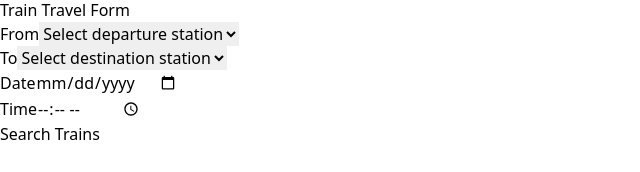
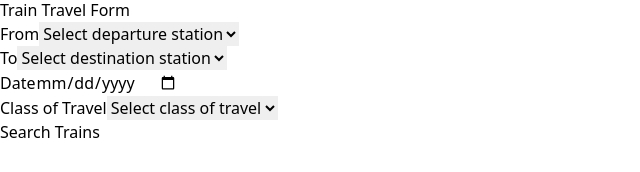
Before and after one commit to suraj-83/TGES, a React (Vite) app: page /travel/train in a window 1280 px wide. Shown: the part 326-498 px from the top of the page, without its empty margins (0-640 px from the left). Built offline with nearby package versions, Linux system fonts and the light colour scheme.

Commit message:
add class of travel

```diff
--- a/src/components/Travel/AirTravel.jsx
+++ b/src/components/Travel/AirTravel.jsx
@@ -1,37 +1,30 @@
 import React, { useState } from 'react'
 
 const AirTravel = () => {
-  // Define state variables for departure and destination airports
-  const [departureAirport, setDepartureAirport] = useState('');
-  const [destinationAirport, setDestinationAirport] = useState('');
-  const [flightDate, setFlightDate] = useState('');
-  const [flightTime, setFlightTime] = useState('');
+  const [departureAirport, setDepartureAirport] = useState('')
+  const [destinationAirport, setDestinationAirport] = useState('')
+  const [flightDate, setFlightDate] = useState('')
+  const [classOfTravel, setClassOfTravel] = useState('')
 
-  // Define an array of airport options
   const airportOptions = [
     "New Delhi (DEL)", "Mumbai (BOM)", "Bangalore (BLR)", "Hyderabad (HYD)", "Chennai (MAA)", "Kolkata (CCU)", "Goa (GOI)", "Ahmedabad (AMD)", "Jaipur (JAI)", "Lucknow (LKO)", "Pune (PNQ)", "Srinagar (SXR)", "Guwahati (GAU)", "Bhubaneswar (BBI)", "Raipur (RPR)", "New York (JFK)", "Los Angeles (LAX)", "London (LHR)", "Paris (CDG)", "Tokyo (NRT)"
-    // Add more airports as needed
-  ];
+  ]
 
-  // Function to handle changes in the departure airport dropdown
   const handleDepartureChange = (event) => {
-    setDepartureAirport(event.target.value);
-  };
+    setDepartureAirport(event.target.value)
+  }
 
-  // Function to handle changes in the destination airport dropdown
   const handleDestinationChange = (event) => {
-    setDestinationAirport(event.target.value);
-  };
+    setDestinationAirport(event.target.value)
+  }
 
-  // Function to handle changes in the flight date input
   const handleDateChange = (event) => {
-    setFlightDate(event.target.value);
-  };
+    setFlightDate(event.target.value)
+  }
 
-  // Function to handle changes in the flight time input
-  const handleTimeChange = (event) => {
-    setFlightTime(event.target.value);
-  };
+  const handleClassOfTravelChange = (event) => {
+    setClassOfTravel(event.target.value)
+  }
 
   return (
     <div className='flex items-center justify-center min-h-[90vh]'>
@@ -81,16 +74,19 @@ const AirTravel = () => {
             />
           </div>
           <div className='mb-6'>
-            <label className='block uppercase tracking-wide text-gray-700 text-xs font-bold mb-2' htmlFor='flight-time'>
-              Time of Travel
+            <label className='block uppercase tracking-wide text-gray-700 text-xs font-bold mb-2' htmlFor='class-of-travel'>
+              Class of Travel
             </label>
-            <input
+            <select
+              value={classOfTravel}
+              onChange={handleClassOfTravelChange}
               className='appearance-none block w-full bg-gray-200 text-gray-700 border rounded py-3 px-4 leading-tight focus:outline-none focus:bg-white focus:border-gray-500'
-              id='flight-time'
-              type='time'
-              value={flightTime}
-              onChange={handleTimeChange}
-            />
+            >
+              <option value=''>Select class of travel</option>
+              <option value='ECONOMY'>Economy</option>
+              <option value='BUSINESS'>Business</option>
+              <option value='FIRST'>First</option>
+            </select>
           </div>
           <div className='flex items-center justify-center'>
             <button className='bg-blue-500 hover:bg-blue-700 text-white font-bold py-2 px-4 rounded focus:outline-none focus:shadow-outline' type='button'>
@@ -100,7 +96,7 @@ const AirTravel = () => {
         </form>
       </div>
     </div>
-  );
-};
+  )
+}
 
 export default AirTravel
--- a/src/components/Travel/TrainTravel.jsx
+++ b/src/components/Travel/TrainTravel.jsx
@@ -1,11 +1,11 @@
 import React, { useState } from 'react'
 
 const TrainTravel = () => {
-  // Define state variables for From and To stations
-  const [fromStation, setFromStation] = useState('');
-  const [toStation, setToStation] = useState('');
-  const [departureDate, setDepartureDate] = useState('');
-  const [departureTime, setDepartureTime] = useState('');
+  // Define state variables for From station, To station, departure date, departure time, and class of travel
+  const [fromStation, setFromStation] = useState('')
+  const [toStation, setToStation] = useState('')
+  const [departureDate, setDepartureDate] = useState('')
+  const [classOfTravel, setClassOfTravel] = useState('')
 
   // Define an array of station options
   const stationOptions = [
@@ -13,24 +13,17 @@ const TrainTravel = () => {
     // Add more stations as needed
   ];
 
-  // Function to handle changes in the From station dropdown
-  const handleFromChange = (event) => {
-    setFromStation(event.target.value);
-  };
-
-  // Function to handle changes in the To station dropdown
-  const handleToChange = (event) => {
-    setToStation(event.target.value);
-  };
+  // Define an array of class options
+  const classOptions = ["SL", "1AC", "2AC", "3AC"];
 
   // Function to handle changes in the departure date input
   const handleDateChange = (event) => {
-    setDepartureDate(event.target.value);
+    setDepartureDate(event.target.value)
   };
 
-  // Function to handle changes in the departure time input
-  const handleTimeChange = (event) => {
-    setDepartureTime(event.target.value);
+  // Function to handle changes in the class of travel dropdown
+  const handleClassOfTravelChange = (event) => {
+    setClassOfTravel(event.target.value)
   };
 
   return (
@@ -44,7 +37,7 @@ const TrainTravel = () => {
             </label>
             <select
               value={fromStation}
-              onChange={handleFromChange}
+              onChange={(event) => setFromStation(event.target.value)}
               className='appearance-none block w-full bg-gray-200 text-gray-700 border rounded py-3 px-4 mb-3 leading-tight focus:outline-none focus:bg-white'
             >
               <option value=''>Select departure station</option>
@@ -59,7 +52,7 @@ const TrainTravel = () => {
             </label>
             <select
               value={toStation}
-              onChange={handleToChange}
+              onChange={(event) => setToStation(event.target.value)}
               className='appearance-none block w-full bg-gray-200 text-gray-700 border rounded py-3 px-4 leading-tight focus:outline-none focus:bg-white focus:border-gray-500'
             >
               <option value=''>Select destination station</option>
@@ -69,8 +62,7 @@ const TrainTravel = () => {
             </select>
           </div>
         </div>
-        <div className='flex flex-wrap -mx-3 mb-6'>
-          <div className='w-full px-3'>
+        <div className='mb-6'>
           <label className='block uppercase tracking-wide text-gray-700 text-xs font-bold mb-2' htmlFor='train-date'>
             Date
           </label>
@@ -82,18 +74,21 @@ const TrainTravel = () => {
             onChange={handleDateChange}
           />
         </div>
-          <div className='w-full px-3'>
-            <label className='block uppercase tracking-wide text-gray-700 text-xs font-bold mb-2' htmlFor='train-time'>
-              Time
+        {/* Class of Travel */}
+        <div className='mb-6'>
+          <label className='block uppercase tracking-wide text-gray-700 text-xs font-bold mb-2' htmlFor='class-of-travel'>
+            Class of Travel
           </label>
-            <input
+          <select
+            value={classOfTravel}
+            onChange={handleClassOfTravelChange}
             className='appearance-none block w-full bg-gray-200 text-gray-700 border rounded py-3 px-4 leading-tight focus:outline-none focus:bg-white focus:border-gray-500'
-              id='train-time'
-              type='time'
-              value={departureTime}
-              onChange={handleTimeChange}
-            />
-          </div>
+          >
+            <option value=''>Select class of travel</option>
+            {classOptions.map((classType, index) => (
+              <option key={index} value={classType}>{classType}</option>
+            ))}
+          </select>
         </div>
         <div className='flex items-center justify-between'>
           <button className='bg-blue-500 hover:bg-blue-700 text-white font-bold py-2 px-4 rounded focus:outline-none focus:shadow-outline' type='button'>
```
Lines whose indentation alone changed are shown as unchanged.
